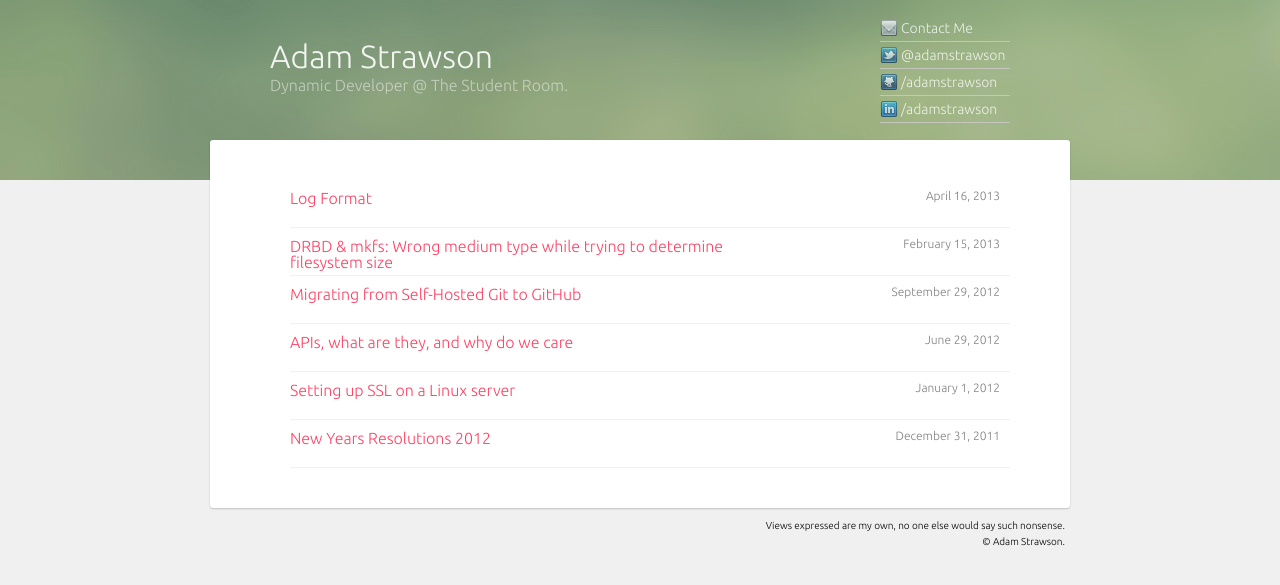
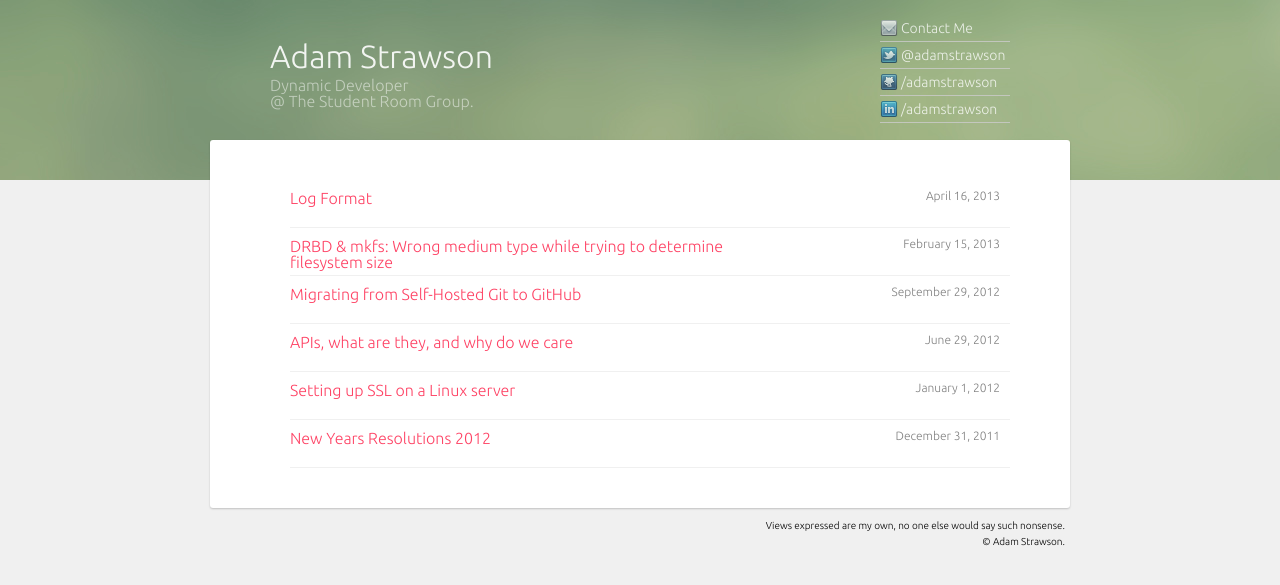
Before and after one commit to adamstrawson/adamstrawson.github.com, a Jekyll site: the page built from index.html, in a window 1280 px wide. Shown: the top 585 px of the page. Built offline with Jekyll 4.4.1, drawn with Linux system fonts in a browser that asks for light colours; Markdown is read by kramdown in place of the engine named in the settings; comment, search, counter and statistics services are not loaded.

Commit message:
Update default.html

```diff
--- a/_layouts/default.html
+++ b/_layouts/default.html
@@ -37,7 +37,9 @@
                 <div class="name">
                     <a href="/">
                         <h1>Adam Strawson</h1>
-                        <h2>Dynamic Developer @ The Student Room.</h2>
+                        <h2>Dynamic Developer <br />
+                            @ The Student Room Group.
+                        </h2>
                     </a>
                 </div>
                 <div class="social">
```
